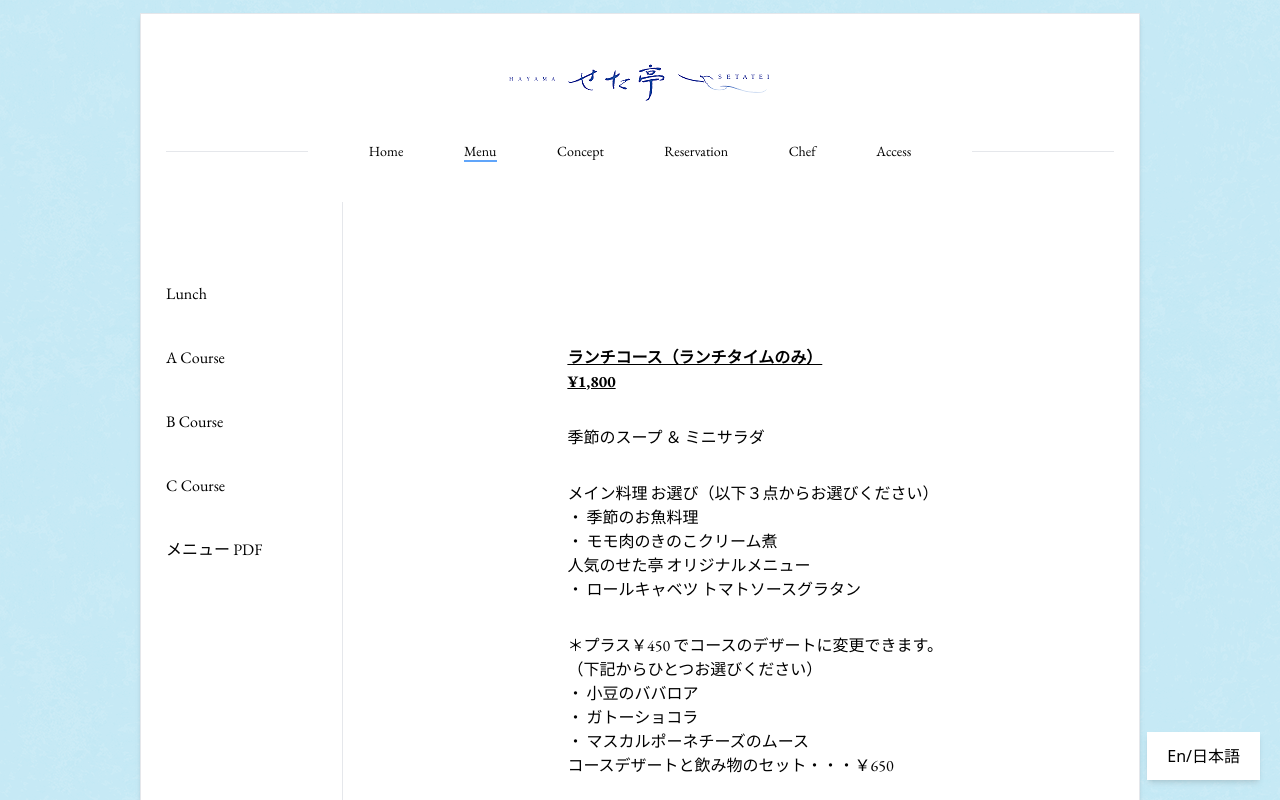
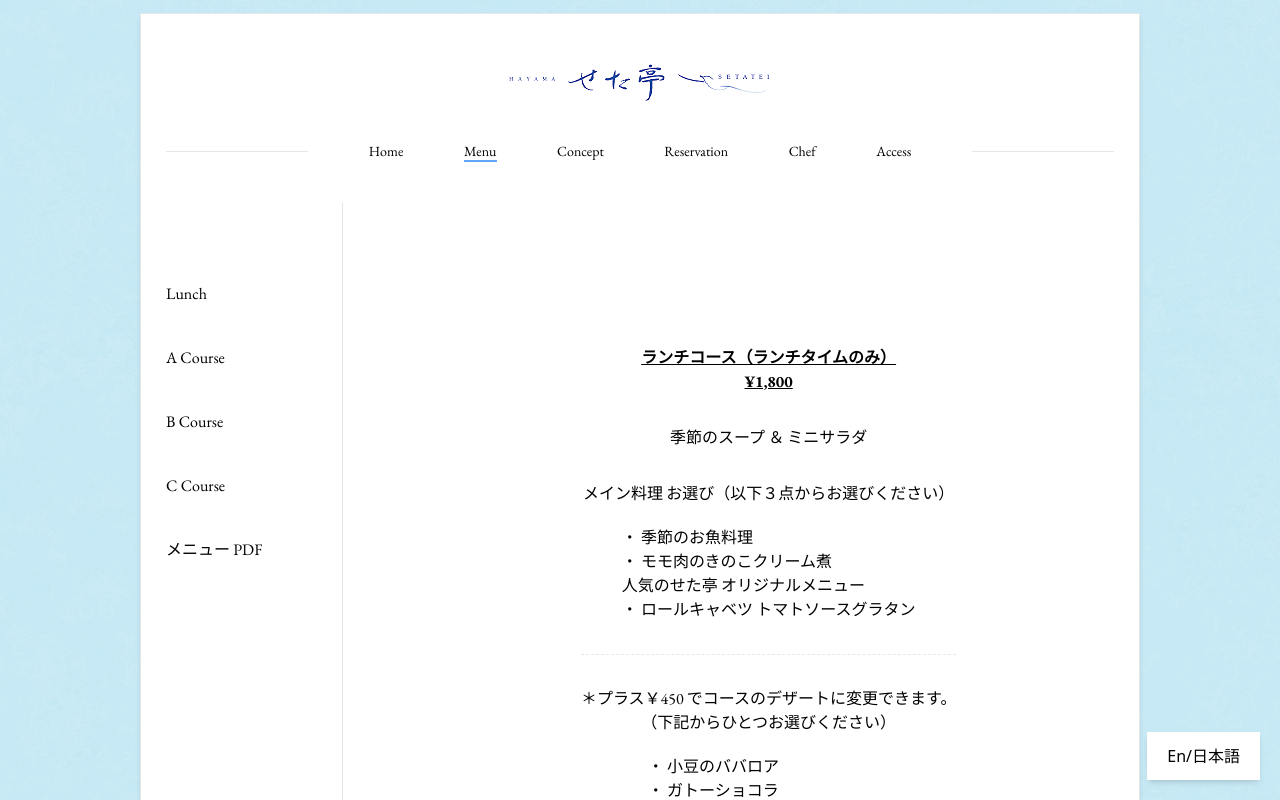
Before and after one commit to bap-ssbm/seta-react-draft, a React (Create React App) app: page /menu in a window 1280 px wide. Shown: the top 800 px of the page. Built offline with nearby package versions, Linux system fonts and the light colour scheme; a web font is replaced by a local one.

Commit message:
Add files via upload

```diff
--- a/src/Menu/ACourse.tsx
+++ b/src/Menu/ACourse.tsx
@@ -6,7 +6,7 @@ interface ACourseProps {
 
 const ACourse: FC<ACourseProps> = ({ }) => {
     return (
-        <div id='acourse' className='flex-grow flex flex-col gap-8 py-16'>
+        <div id='acourse' className='flex-grow flex flex-col gap-8 py-16 items-center'>
             <div>
                 <h2 className='underline font-bold'>
                     A コース
@@ -24,10 +24,10 @@ const ACourse: FC<ACourseProps> = ({ }) => {
                 前菜：本日の魚介のマリネ レムドレソース
             </p>
             <div>
-                <p>
+                <p className='mb-5'>
                     メイン お選び（以下 2 点からお選びください）
                 </p>
-                <ul>
+                <ul className='text-start w-fit'>
                     <li>
                         ・ 季節のお魚のポワレ
                     </li>
@@ -40,10 +40,10 @@ const ACourse: FC<ACourseProps> = ({ }) => {
                 ＊信州安曇野そば （＋５５０円）
             </p>
             <div>
-                <p>
+                <p className='mb-5'>
                     デザートお選び（以下３点のいずれか）
                 </p>
-                <ul>
+                <ul className='text-start w-fit'>
                     <li>
                         ・ 小豆のババロア
                     </li>
--- a/src/Menu/BCourse.tsx
+++ b/src/Menu/BCourse.tsx
@@ -6,7 +6,7 @@ interface BCourseProps {
 
 const BCourse: FC<BCourseProps> = ({ }) => {
     return (
-        <div id='bcourse' className='flex-grow flex flex-col gap-8 py-16'>
+        <div id='bcourse' className='flex-grow flex flex-col gap-8 py-16 items-center'>
             <div>
                 <h2 className='underline font-bold'>
                     B コース
@@ -27,10 +27,10 @@ const BCourse: FC<BCourseProps> = ({ }) => {
                 季節のスープ
             </p>
             <div>
-                <p>
+                <p className='mb-5'>
                     メイン お選び（以下 3 点からお選びください）
                 </p>
-                <ul>
+                <ul className='w-fit'>
                     <li>
                         ・ 季節のお魚のポワレ
                     </li>
@@ -46,10 +46,10 @@ const BCourse: FC<BCourseProps> = ({ }) => {
                 ＊信州安曇野そば （＋５５０円）
             </p>
             <div>
-                <p>
+                <p className='mb-5'>
                     デザートお選び（以下３点のいずれか）
                 </p>
-                <ul>
+                <ul className='text-start w-fit'>
                     <li>
                         ・ 小豆のババロア
                     </li>
--- a/src/Menu/CCourse.tsx
+++ b/src/Menu/CCourse.tsx
@@ -6,7 +6,7 @@ interface CCourseProps {
 
 const CCourse: FC<CCourseProps> = ({}) => {
   return (
-    <div id='ccourse' className='flex-grow flex flex-col gap-8 py-16'>
+    <div id='ccourse' className='flex-grow flex flex-col gap-8 py-16 items-center'>
             <div>
                 <h2 className='underline font-bold'>
                     C コース
@@ -42,11 +42,11 @@ const CCourse: FC<CCourseProps> = ({}) => {
             <p>
                 信州安曇野そば
             </p>
-            <div>
+            <div className='w-fit flex flex-col items-center'>
                 <p>
                     デザートお選び（以下３点のいずれか）
                 </p>
-                <ul>
+                <ul className='text-start w-fit'>
                     <li>
                         ・ 小豆のババロア
                     </li>
--- a/src/Menu/Lunch.tsx
+++ b/src/Menu/Lunch.tsx
@@ -6,7 +6,7 @@ interface LunchProps {
 
 const Lunch: FC<LunchProps> = ({ }) => {
     return (
-        <div id='lunch' className='flex-grow flex flex-col gap-8 py-16'>
+        <div id='lunch' className='flex-grow flex flex-col gap-8 py-16 items-center'>
             <div>
                 <h2 className='underline font-bold'>
                     ランチコース（ランチタイムのみ）
@@ -20,11 +20,11 @@ const Lunch: FC<LunchProps> = ({ }) => {
             <p>
                 季節のスープ ＆ ミニサラダ
             </p>
-            <div>
-                <p>
+            <div className='items-center flex flex-col w-fit'>
+                <p className='mb-5'>
                     メイン料理 お選び（以下３点からお選びください）
                 </p>
-                <ul>
+                <ul className='text-start w-fit'>
                     <li>
                         ・ 季節のお魚料理
                     </li>
@@ -44,14 +44,15 @@ const Lunch: FC<LunchProps> = ({ }) => {
                     </li>
                 </ul>
             </div>
-            <div>
-                <p>
+            <hr className='border-dashed w-full'/>
+            <div className='flex flex-col items-center'>
+                <p >
                     ＊プラス￥450 でコースのデザートに変更できます。
                 </p>
-                <p>
+                <p className='mb-5'>
                     （下記からひとつお選びください）
                 </p>
-                <ul>
+                <ul className='text-start mb-5 w-fit'>
                     <li>
                         ・ 小豆のババロア
                     </li>
@@ -66,7 +67,7 @@ const Lunch: FC<LunchProps> = ({ }) => {
                     コースデザートと飲み物のセット・・・￥650
                 </p>
             </div>
-
+            <hr className='border-dashed w-full' />
 
             <p>
                 信州安曇野そば・・・¥550
--- a/src/Menu/MenuPage.tsx
+++ b/src/Menu/MenuPage.tsx
@@ -14,7 +14,7 @@ const MenuPage: FC<MenuPageProps> = ({ }) => {
     return (
         <div id='menu-page' className='flex flex-col px-[5%] md:px-0 md:flex-row gap-10 md:gap-20 w-full text-[16px] mb-20'>
             <MenuNav />
-            <div className='flex-grow flex flex-col md:pl-36 md:py-20'>
+            <div className='flex-grow flex flex-col items-center md:py-20 text-center'>
 
                 <Lunch/>
                 <ACourse />
```
